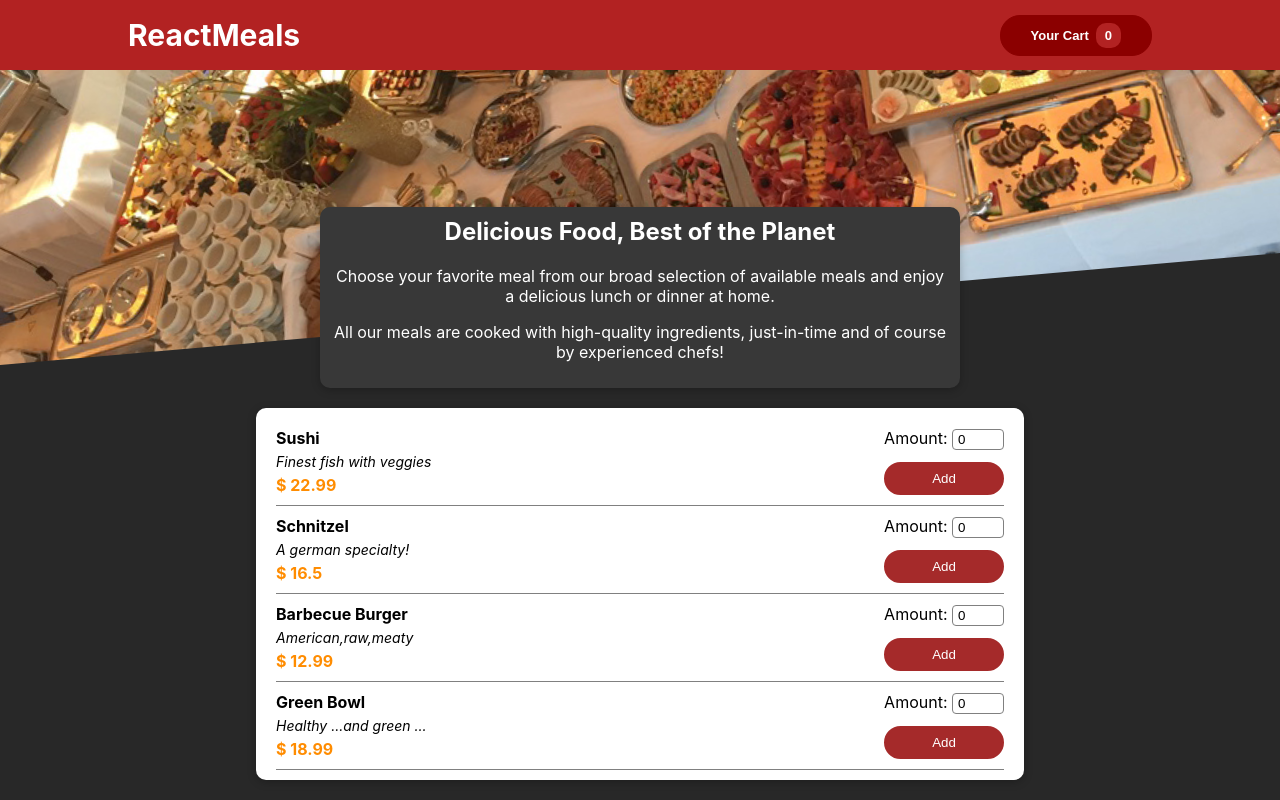
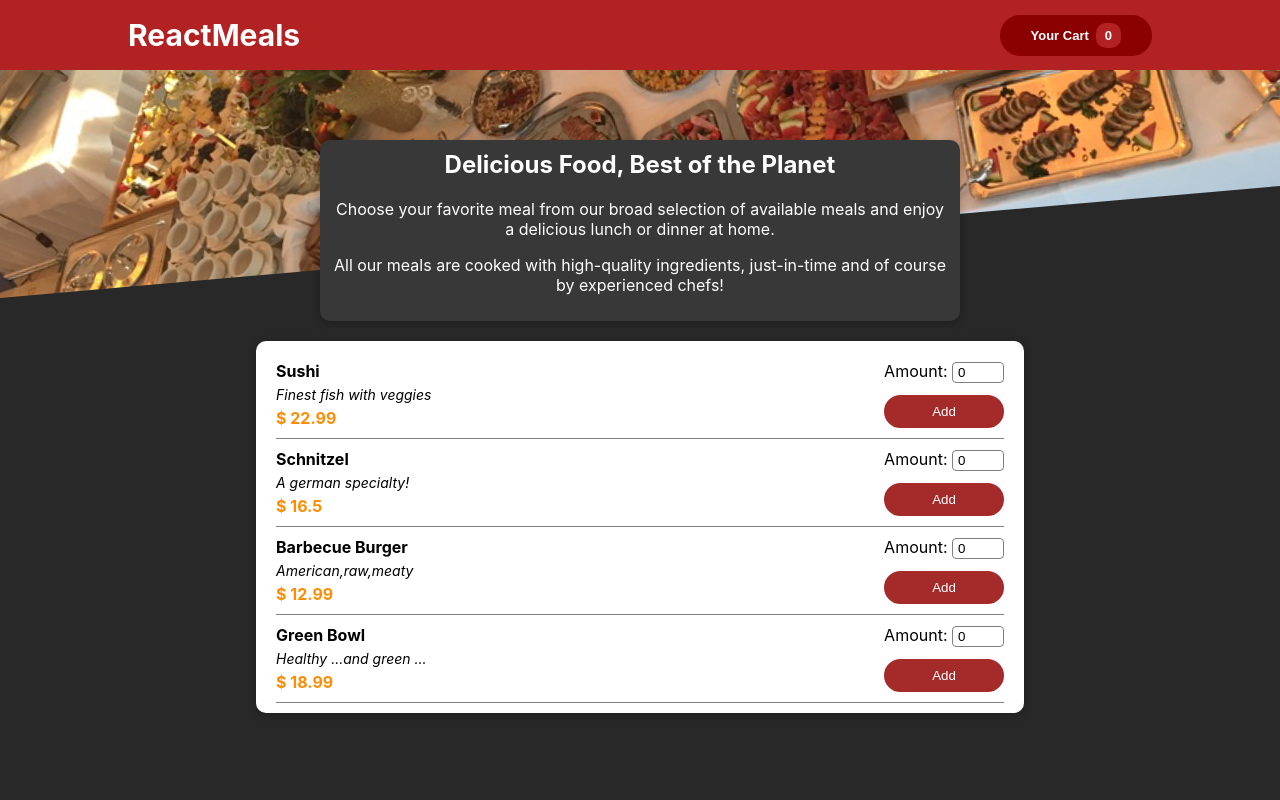
Before and after one commit to Khiladi2020/food_order_app, a React (Create React App) app: page / in a window 1280 px wide. Built offline with nearby package versions, Linux system fonts and the light colour scheme.

Commit message:
fixed some styling issues

```diff
--- a/src/App.css
+++ b/src/App.css
@@ -1,6 +1,6 @@
 .App {
   box-sizing: border-box;
-  height: 100vh;
+  min-height: 100vh;
   background-color: #282828;
   display: flex;
   flex-direction: column;
--- a/src/components/header/Header.module.css
+++ b/src/components/header/Header.module.css
@@ -22,7 +22,7 @@
 }
 .main-image{
 	width: 100%;
-	height: 25rem;
+	height: 300px;
 	z-index: 0;
 	overflow: hidden;
 }
--- a/src/components/ui/Card.module.css
+++ b/src/components/ui/Card.module.css
@@ -6,6 +6,7 @@
 	padding: 10px;
 	box-shadow: 0 2px 8px rgb(0,0,0,0.25);
 	box-sizing: border-box;
+	z-index: 1;
 }
 .dark{
 	background-color: #383838;
```
